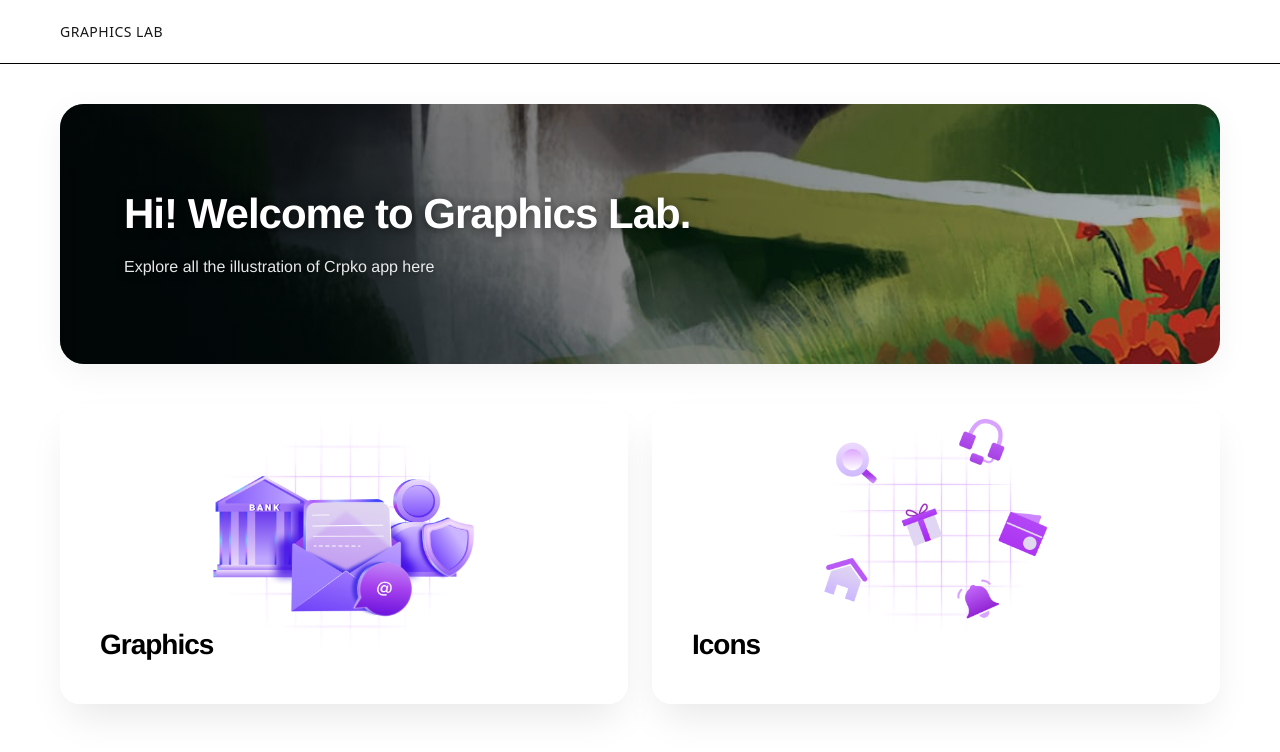
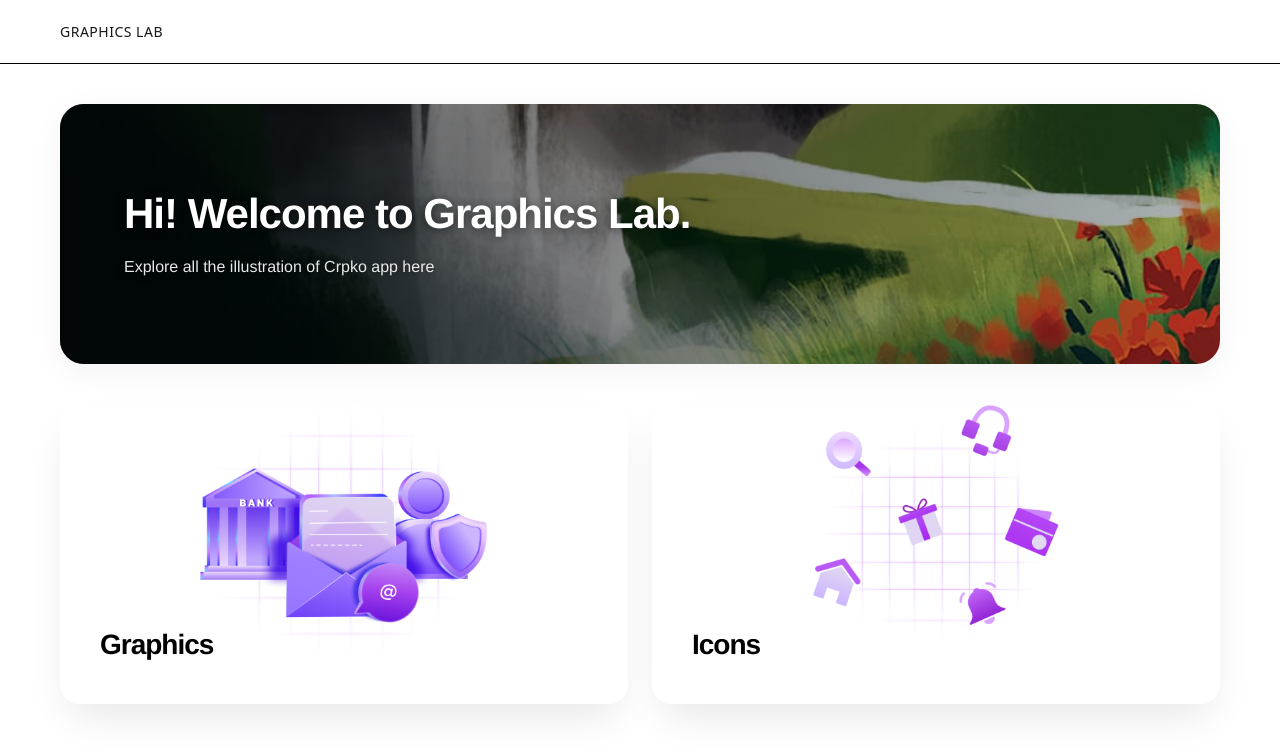
Before and after one commit to yamparalarahul27/illu-ic, a Next.js app: page /dashboard in a window 1280 px wide. Shown: the top 752 px of the page. Built offline with nearby package versions, Linux system fonts and the light colour scheme.

Commit message:
style: increased card images by 10%

```diff
--- a/src/app/dashboard/page.tsx
+++ b/src/app/dashboard/page.tsx
@@ -118,7 +118,7 @@ function DashboardContent() {
               objectPosition: "center", // Center it to prevent edge cutoffs
               zIndex: 0,
               paddingBottom: "40px", // Give it a little push up to avoid text overlapping
-              transform: "scale(1.0)" // Reduce scale back down so it fits perfectly
+              transform: "scale(1.1)" // Increased by 10%
             }}
           />
 
@@ -172,7 +172,7 @@ function DashboardContent() {
               objectPosition: "center", // Center it to prevent edge cutoffs
               zIndex: 0,
               paddingBottom: "40px", // Give it a little push up to avoid text overlapping
-              transform: "scale(1.0)" // Reduce scale back down so it fits perfectly
+              transform: "scale(1.1)" // Increased by 10%
             }}
           />
 
```
